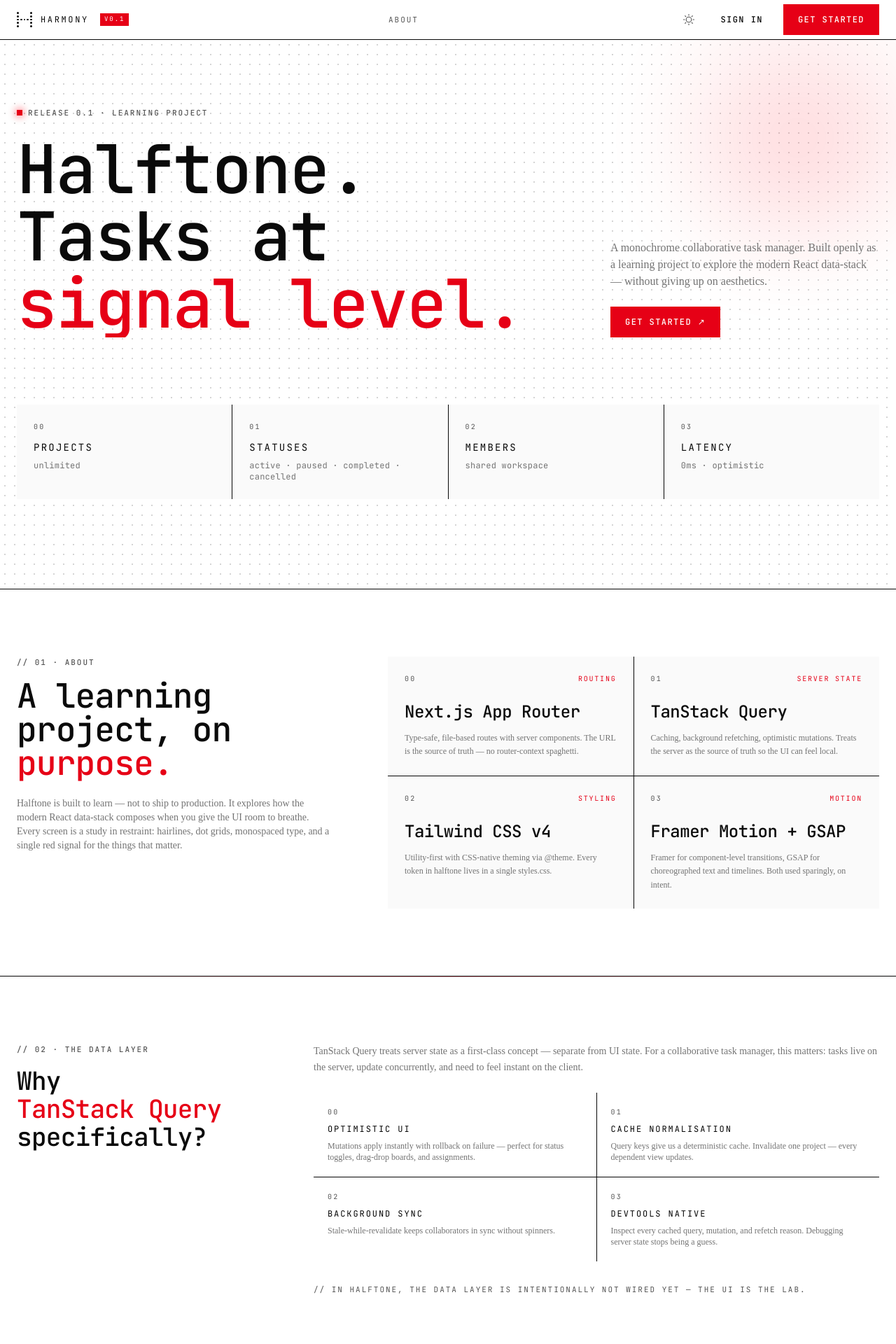
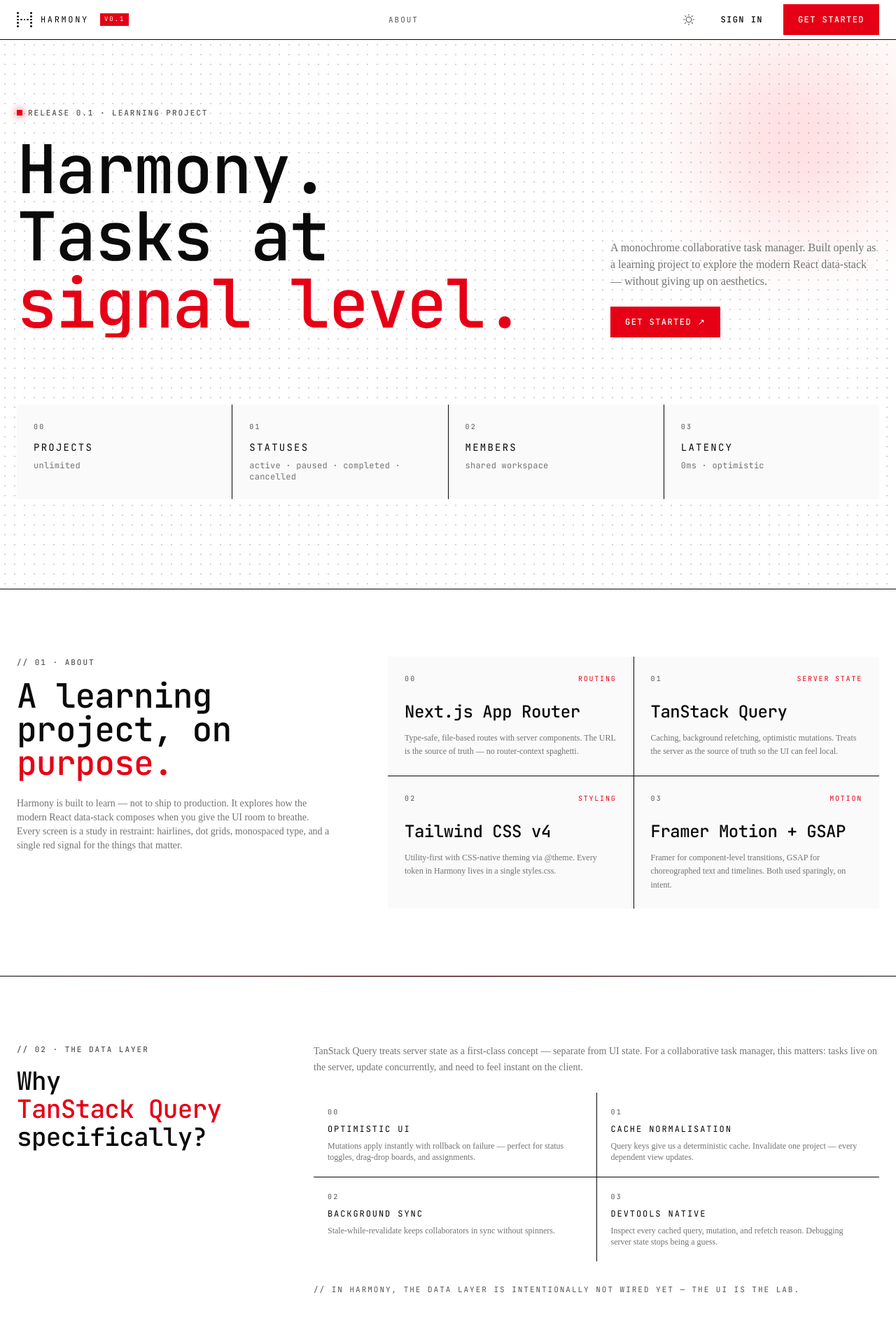
Before and after one commit to PrimeFold/Harmony, a Next.js app: page / in a window 1280 px wide. Shown: the top 1920 px of the page at 70% size. Built offline with nearby package versions, Linux system fonts and the light colour scheme.

Commit message:
feat : Replaced Halftone with Harmony  that was there that lovable generate for the ui

```diff
--- a/app/pages/landing/landingClient.tsx
+++ b/app/pages/landing/landingClient.tsx
@@ -45,7 +45,7 @@ export default function LandingClient() {
                 release 0.1 · learning project
               </p>
               <h1 ref={heroRef} className="nothing-display text-6xl sm:text-7xl lg:text-8xl">
-                <HeroLine text="Halftone." />
+                <HeroLine text="Harmony." />
                 <br />
                 <HeroLine text="Tasks at" />
                 <br />
@@ -113,7 +113,7 @@ export default function LandingClient() {
               <span style={{ color: "var(--color-signal)" }}>purpose.</span>
             </h2>
             <p className="text-sm text-muted-foreground mt-6 max-w-md">
-              Halftone is built to learn — not to ship to production. It explores how the modern
+              Harmony is built to learn — not to ship to production. It explores how the modern
               React data-stack composes when you give the UI room to breathe. Every screen is a
               study in restraint: hairlines, dot grids, monospaced type, and a single red signal
               for the things that matter.
@@ -183,7 +183,7 @@ export default function LandingClient() {
               ))}
             </ul>
             <p className="nothing-mono text-[11px] uppercase tracking-[0.18em] text-ink-mute pt-2">
-              // in halftone, the data layer is intentionally not wired yet — the UI is the lab.
+              // in Harmony, the data layer is intentionally not wired yet — the UI is the lab.
             </p>
           </div>
         </div>
@@ -238,7 +238,7 @@ const STACK = [
   {
     name: "Tailwind CSS v4",
     tag: "styling",
-    why: "Utility-first with CSS-native theming via @theme. Every token in halftone lives in a single styles.css.",
+    why: "Utility-first with CSS-native theming via @theme. Every token in Harmony lives in a single styles.css.",
   },
   {
     name: "Framer Motion + GSAP",
```
